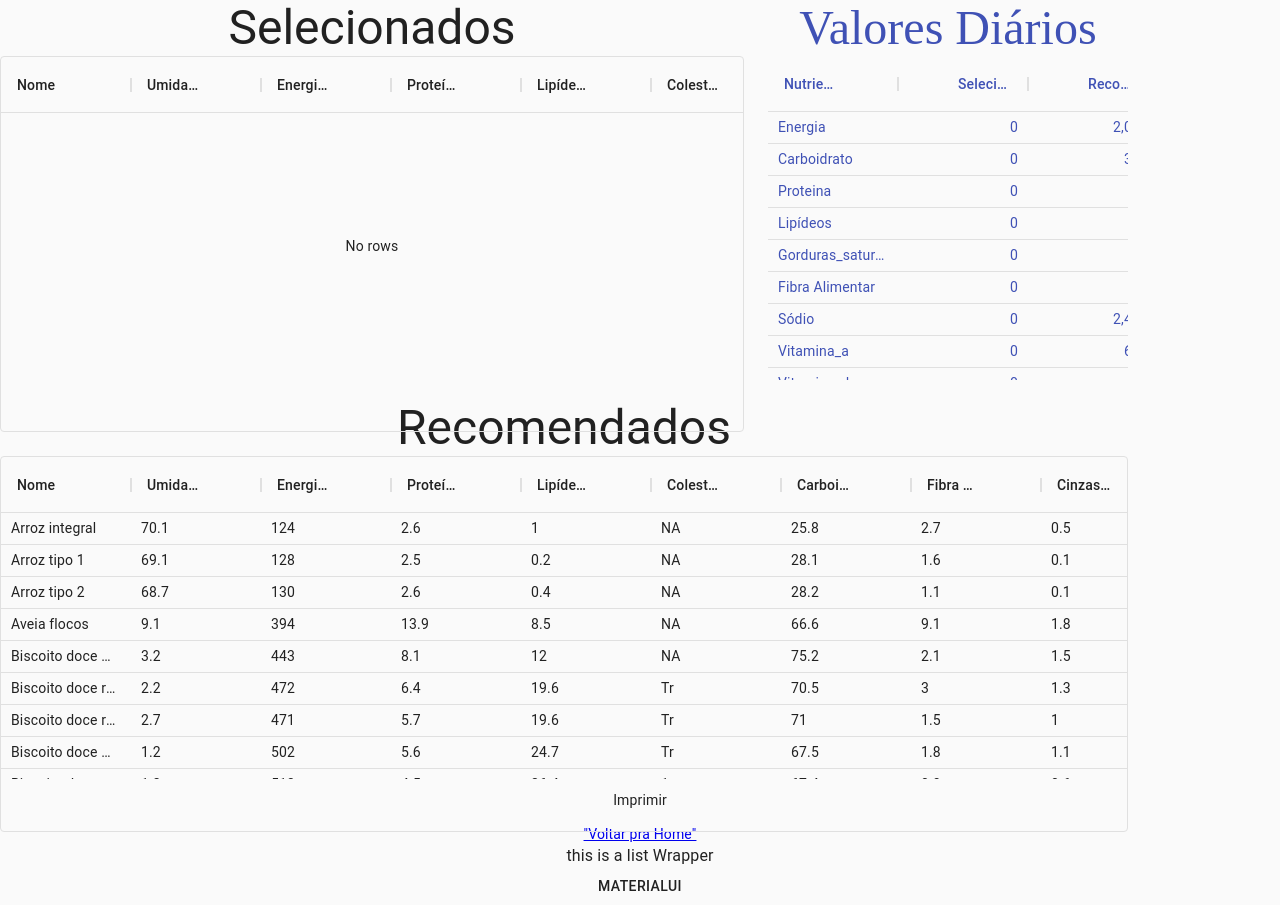
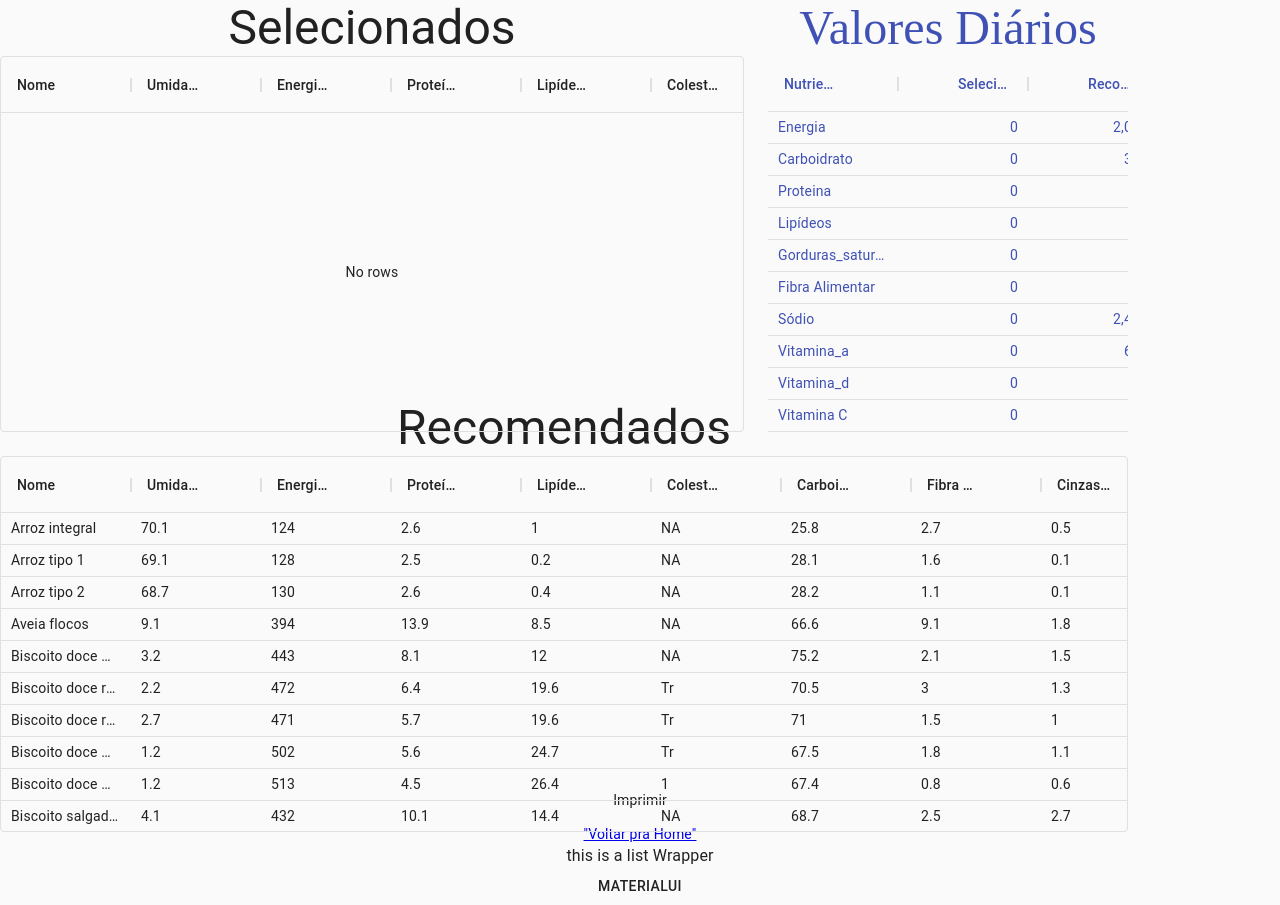
Before and after one commit to istrangeloop/engsoft-TP, a React (Create React App) app in the folder dietario/: page /dieta in a window 1280 px wide. Built offline with nearby package versions, Linux system fonts and the light colour scheme.

Commit message:
detalhes

```diff
--- a/dietario/src/Component/TabelaRecomendados.jsx
+++ b/dietario/src/Component/TabelaRecomendados.jsx
@@ -19,7 +19,7 @@ const TabelaRecomendados = props => {
           Recomendados
         </TypoGraphy>
       </Box>
-      <DataGrid rowHeight={32} hideFooterPagination
+      <DataGrid rowHeight={32} hideFooter
       rows={rows} columns={columns} onRowClick={({row}) =>{
             props.handleAddItem(row.id)
           }} />
--- a/dietario/src/Component/TabelaSelecionados.jsx
+++ b/dietario/src/Component/TabelaSelecionados.jsx
@@ -31,7 +31,7 @@ const TabelaSelecionados = props => {
       <TypoGraphy variant="h3" component="h2">
         Selecionados
       </TypoGraphy>
-      <DataGrid rowHeight={32} hideFooterPagination
+      <DataGrid rowHeight={32} hideFooter
       rows={rows.filter(item => selectedRows.includes(item.id))} columns={columns}
        onRowClick={({row}) => {
          props.handleRemoveItem(row.id)
--- a/dietario/src/Component/TabelaValoresTotais.jsx
+++ b/dietario/src/Component/TabelaValoresTotais.jsx
@@ -4,7 +4,6 @@ import { DataGrid } from "@material-ui/data-grid"
 import TypoGraphy from "@material-ui/core/Typography";
 import { valoresDiarios } from "./../utils.js";
 import { makeStyles } from '@material-ui/core/styles';
-
 
 const TabelaValoresTotais = (props) => {
 
@@ -60,7 +59,7 @@ const TabelaValoresTotais = (props) => {
         <TypoGraphy className={classes.title} variant="h3" component="h2">
           Valores Diários
         </TypoGraphy>
-        <DataGrid rowHeight={32} hideFooterPagination
+        <DataGrid rowHeight={32} hideFooter
         className={classes.root} rows={ valoresDiarios.map((item) => formatRowData(item)) } columns={columns} />
       </>
     );
```
